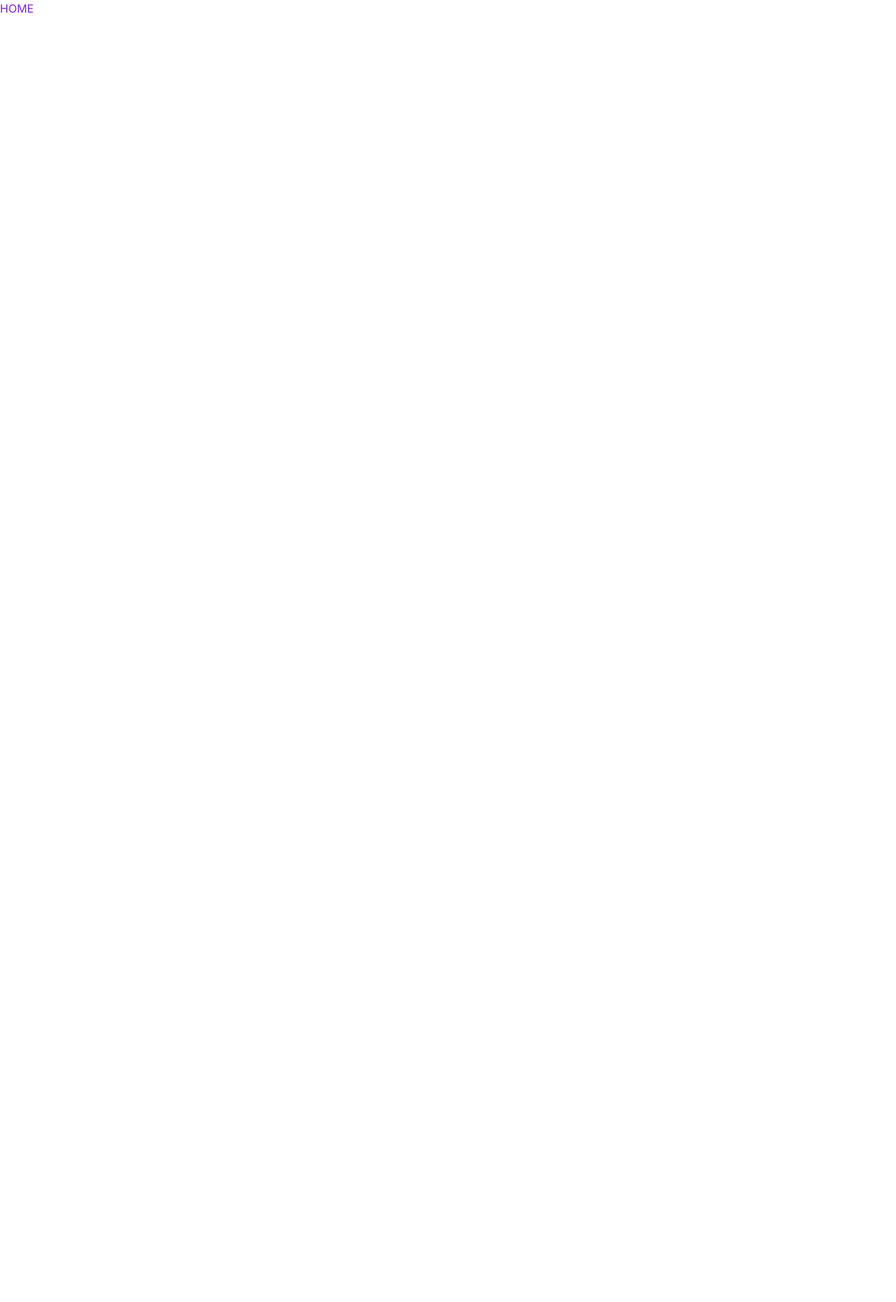
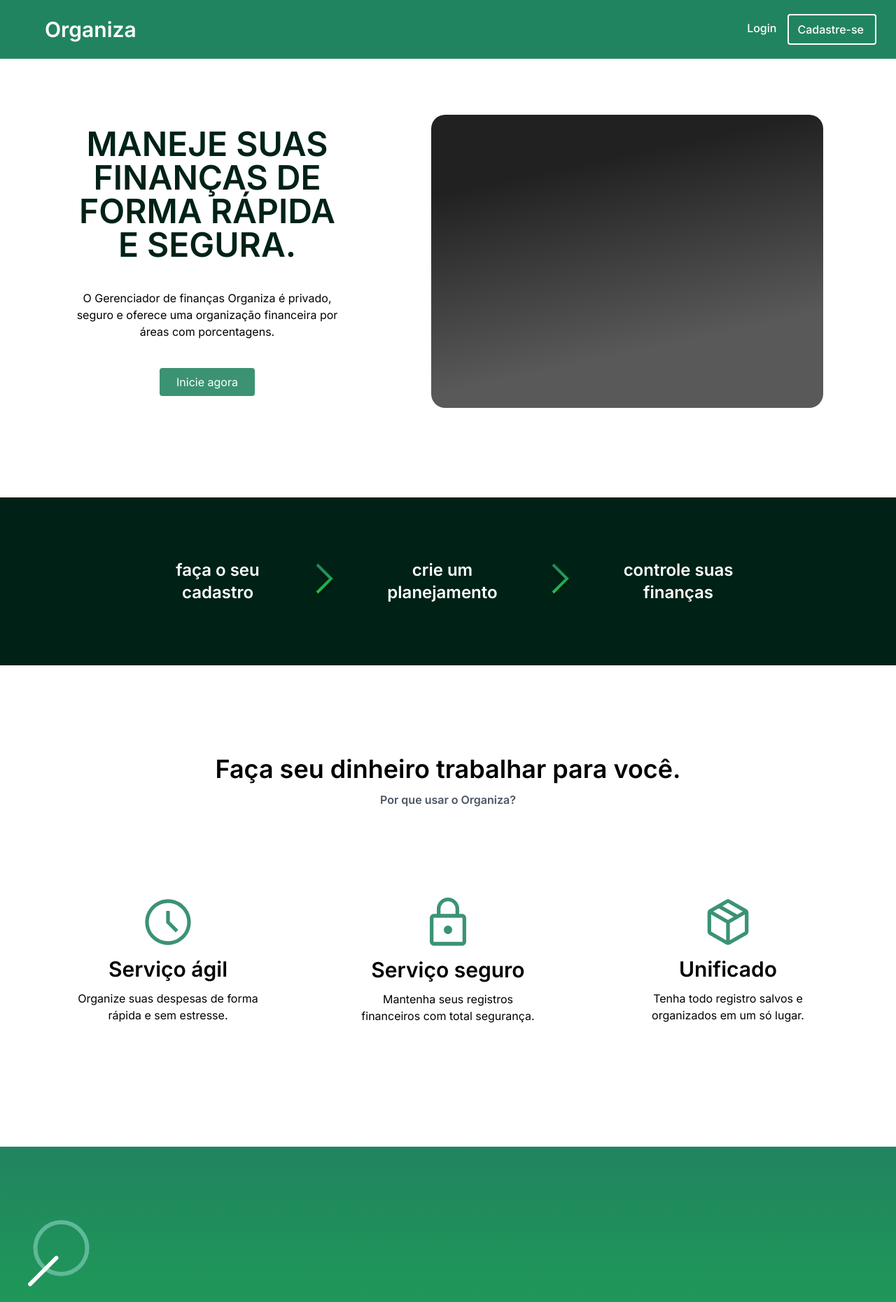
Before and after one commit to gaabrieltorres7/frontend-organiza, a Next.js app: page / in a window 1280 px wide. Shown: the top 1861 px of the page at 70% size. Before the commit the page ends 800 px from the top, so only its background shows below. Built offline with nearby package versions, Linux system fonts and the light colour scheme.

Commit message:
Codigo com resposividade
foi feita toda a parte de responsividade da tela home

```diff
--- a/src/app/page.jsx
+++ b/src/app/page.jsx
@@ -1,8 +1,86 @@
-export default function Home() { //ESSA AQUI É A HOME
+import Footer from "@/components/Footer";
+import Desenvolva from "@/components/home/Desenvolva";
+import HeaderC from "@/components/home/HeaderC";
+import SeuDinheiro from "@/components/home/SeuDinheiro";
 
+export default function Home() {
   return (
     <>
-      <p className="text-purple-700 text-opacity-100">HOME</p>
+      <HeaderC />
+      <section>
+        <div>
+          <div className="flex justify-center items-center mt-20 mb-32">
+            <div className="text-center lg:w-96 lg:mr-32">
+              <h1 className="text-5xl font-semibold mb-10 text-cor-fundo">MANEJE SUAS FINANÇAS DE FORMA RÁPIDA E SEGURA.</h1>
+              <p className="block mb-10">O Gerenciador de finanças Organiza é privado, seguro e oferece uma organização financeira por áreas com porcentagens.</p>
+              <button className="bg-cor-button hover:bg-cor-fundo text-white py-2 px-6 rounded">
+                <a href="/cadastro">Inicie agora</a>
+              </button>
+            </div>
+            <svg className="hidden lg:flex" width="560" height="419" viewBox="0 0 560 419" fill="none" xmlns="http://www.w3.org/2000/svg">
+              <rect width="560" height="419" rx="20" fill="url(#paint0_linear_96_381)" />
+              <defs>
+                <linearGradient id="paint0_linear_96_381" x1="237" y1="65" x2="306.5" y2="389" gradientUnits="userSpaceOnUse">
+                  <stop stop-color="#212121" />
+                  <stop offset="0.845669" stop-color="#595959" />
+                </linearGradient>
+              </defs>
+            </svg>
+          </div>
+
+          <div className="hidden h-60 bg-cor-fundo md:flex justify-center items-center">
+            <p className="text-2xl font-semibold text-center text-white mr-6 w-56">faça o seu cadastro</p>
+            <svg className="mr-10" width="33" height="52" viewBox="0 0 33 52" fill="none" xmlns="http://www.w3.org/2000/svg">
+            <g filter="url(#filter0_d_1_21)">
+              <path d="M6 2L26 22L6 42" stroke="url(#paint0_linear_1_21)" stroke-width="4" />
+            </g>
+            <defs>
+              <filter id="filter0_d_1_21" x="0.585785" y="0.585785" width="32.2426" height="50.8284" filterUnits="userSpaceOnUse" color-interpolation-filters="sRGB">
+              <feFlood flood-opacity="0" result="BackgroundImageFix" />
+              <feColorMatrix in="SourceAlpha" type="matrix" values="0 0 0 0 0 0 0 0 0 0 0 0 0 0 0 0 0 0 127 0" result="hardAlpha" />
+              <feOffset dy="4" />
+              <feGaussianBlur stdDeviation="2" />
+              <feComposite in2="hardAlpha" operator="out" />
+              <feColorMatrix type="matrix" values="0 0 0 0 0 0 0 0 0 0 0 0 0 0 0 0 0 0 0.25 0" />
+              <feBlend mode="normal" in2="BackgroundImageFix" result="effect1_dropShadow_1_21" />
+              <feBlend mode="normal" in="SourceGraphic" in2="effect1_dropShadow_1_21" result="shape" />
+              </filter>
+              <linearGradient id="paint0_linear_1_21" x1="16" y1="2" x2="16" y2="42" gradientUnits="userSpaceOnUse">
+                <stop stop-color="#218460" />
+                <stop offset="1" stop-color="#1BC149" />
+              </linearGradient>
+            </defs>
+            </svg>
+
+            <p className="text-2xl font-semibold text-white mr-10 w-56 text-center">crie um planejamento</p>
+              <svg className="mr-10" width="33" height="52" viewBox="0 0 33 52" fill="none" xmlns="http://www.w3.org/2000/svg">
+                <g filter="url(#filter0_d_1_21)">
+                <path d="M6 2L26 22L6 42" stroke="url(#paint0_linear_1_21)" stroke-width="4" />
+                </g>
+                <defs>
+                  <filter id="filter0_d_1_21" x="0.585785" y="0.585785" width="32.2426" height="50.8284" filterUnits="userSpaceOnUse" color-interpolation-filters="sRGB">
+                  <feFlood flood-opacity="0" result="BackgroundImageFix" />
+                  <feColorMatrix in="SourceAlpha" type="matrix" values="0 0 0 0 0 0 0 0 0 0 0 0 0 0 0 0 0 0 127 0" result="hardAlpha" />
+                  <feOffset dy="4" />
+                  <feGaussianBlur stdDeviation="2" />
+                   <feComposite in2="hardAlpha" operator="out" />
+                   <feColorMatrix type="matrix" values="0 0 0 0 0 0 0 0 0 0 0 0 0 0 0 0 0 0 0.25 0" />
+                  <feBlend mode="normal" in2="BackgroundImageFix" result="effect1_dropShadow_1_21" />
+                  <feBlend mode="normal" in="SourceGraphic" in2="effect1_dropShadow_1_21" result="shape" />
+                  </filter>
+                  <linearGradient id="paint0_linear_1_21" x1="16" y1="2" x2="16" y2="42" gradientUnits="userSpaceOnUse">
+                    <stop stop-color="#218460" />
+                    <stop offset="1" stop-color="#1BC149" />
+                  </linearGradient>
+                </defs>
+              </svg>
+            <p className="text-2xl font-semibold text-white w-56 text-center">controle suas finanças</p>
+          </div>
+        </div>
+      </section>
+      <SeuDinheiro />
+      <Desenvolva />
+      <Footer />
     </>
   )
 }
--- a/src/components/home/Desenvolva.jsx
+++ b/src/components/home/Desenvolva.jsx
@@ -2,15 +2,15 @@ import React from "react"
 
 export default function Desenvolva() {
   return (
-    <div className="flex items-center justify-center text-center h-688 bg-gradient-to-b from-custom1-green to-custom2-green">
+    <div className="flex items-center justify-center text-center  lg:h-688 bg-gradient-to-b from-custom1-green to-custom2-green">
         <div className="relative">
-          <svg className="mb-96" width="88" height="95" viewBox="0 0 88 95" fill="none" xmlns="http://www.w3.org/2000/svg">
+          <svg className="hidden md:block mb-96" width="88" height="95" viewBox="0 0 88 95" fill="none" xmlns="http://www.w3.org/2000/svg">
             <circle cx="47.5" cy="40" r="37" stroke="#5FB998" stroke-width="6" />
             <path d="M40.5 54L3 91.5" stroke="white" stroke-width="6" stroke-linecap="round" />
           </svg>
         </div>
 
-        <h3 className="font-semibold text-64 w-1040 text-gray-50">desenvolva, evolua e alcance seus objetivos conosco. Sua parceira financeira para um futuro seguro e próspero.</h3>
+        <h3 className="font-semibold text-xl md:text-5xl lg:text-64  w-1040 text-gray-50">desenvolva, evolua e alcance seus objetivos conosco. Sua parceira financeira para um futuro seguro e próspero.</h3>
 
         <svg className="" width="72" height="72" viewBox="0 0 72 72" fill="none" xmlns="http://www.w3.org/2000/svg">
           <circle cx="36" cy="4" r="4" fill="#00482E" />
--- a/src/components/home/HeaderC.jsx
+++ b/src/components/home/HeaderC.jsx
@@ -1,21 +1,22 @@
 'use client'
 import React from 'react';
+import Link from 'next/link';
 
 function HeaderC() {
   return (
-    <nav className=" border-gray-200 bg-custom-green">
-      <div className="max-w-screen-xl flex flex-wrap items-center justify-between ml-14 p-5">
+    <nav className="bg-custom-green">
+      <div className="flex flex-wrap items-center justify-between ml-11  p-0 md:p-5 ">
         <a href="" class="flex items-center">
-          <span className="self-center text-3xl font-semibold whitespace-nowrap dark:text-white">Organiza</span>
+          <span className="self-center text-3xl font-semibold whitespace-nowrap text-white">Organiza</span>
         </a>
 
-        <div className="absolute top-auto right-24 w-auto" id="navbar-default">
-          <ul className="font-medium flex flex-col p-4 md:p-0 mt-4 md:flex-row md:space-x-14 md:mt-0">
+        <div className="" >
+          <ul className="font-medium flex mr-2 p-4 md:p-0  ">
             <li>
-              <a href="/login" className="block py-2 pl-3 pr-4 text-white md:p-0 dark:text-white " aria-current="page">Login</a>
+              <Link href="/login" className="block py-2 pl-3 pr-4  text-white" aria-current="page">Login</Link>
             </li>
             <li>
-              <a href="/cadastro" className="block py-2 pl-3 pr-4 text-gray-900 rounded md:hover:bg-transparent md:border-0  md:p-0 dark:text-white dark:hover:text-white md:dark:hover:bg-transparent">Cadastre-se</a>
+              <Link href="/cadastro" className="block py-2 pl-3 pr-4 p rounded border-2 border-white text-white hover:bg-slate-300">Cadastre-se</Link>
             </li>
           </ul>
         </div>
--- a/src/components/home/SeuDinheiro.jsx
+++ b/src/components/home/SeuDinheiro.jsx
@@ -2,14 +2,14 @@ import React from 'react'
 
 export default function SeuDinheiro() {
   return (
-      <div className="h-688">
+      <div className="hidden md:block h-688">
         <div className="justify-center items-center text-center p-32">
           <h1 className="font-semibold text-4xl">Faça seu dinheiro trabalhar para você.</h1>
           <p className="text-base text-gray-600 mt-3 font-semibold">Por que usar o Organiza?</p>
         </div>
 
         <div className="flex justify-center items-center">
-          <div className="text-center mr-44">
+          <div className="text-center lg:mr-32">
             <svg className="" width="" height="66" viewBox="0 0 66 66" fill="none" xmlns="http://www.w3.org/2000/svg">
               <path d="M35.6316 31.6667V31.9573L35.8371 32.1629L47.6742 44L44 47.6742L30.3684 34.0427V17.0351H35.6316V31.6667ZM33 65.6316C28.4803 65.6316 24.242 64.7744 20.278 63.064C16.3005 61.3476 12.8476 59.0219 9.91284 56.0871C6.97816 53.1524 4.65233 49.6995 2.936 45.722C1.22555 41.758 0.368423 37.5197 0.368423 33C0.368423 28.4803 1.22555 24.242 2.936 20.278C4.65233 16.3005 6.97816 12.8476 9.91284 9.91283C12.8476 6.97815 16.3005 4.65231 20.278 2.93599C24.242 1.22553 28.4803 0.368408 33 0.368408C37.5197 0.368408 41.758 1.22553 45.722 2.93599C49.6995 4.65231 53.1524 6.97815 56.0872 9.91283C59.0219 12.8476 61.3477 16.3005 63.064 20.278C64.7745 24.242 65.6316 28.4803 65.6316 33C65.6316 37.5197 64.7745 41.758 63.064 45.722C61.3477 49.6995 59.0219 53.1524 56.0872 56.0871C53.1524 59.0219 49.6995 61.3476 45.722 63.064C41.758 64.7744 37.5197 65.6316 33 65.6316ZM33 60.3684C40.5738 60.3684 47.0443 57.6981 52.3712 52.3712C57.6981 47.0443 60.3684 40.5737 60.3684 33C60.3684 25.4262 57.6981 18.9556 52.3712 13.6288C47.0443 8.30188 40.5738 5.63157 33 5.63157C25.4262 5.63157 18.9557 8.30188 13.6288 13.6288C8.3019 18.9556 5.63158 25.4262 5.63158 33C5.63158 40.5737 8.3019 47.0443 13.6288 52.3712C18.9557 57.6981 25.4262 60.3684 33 60.3684Z" fill="#3B9373" />
             </svg>
@@ -17,7 +17,7 @@ export default function SeuDinheiro() {
             <p className="w-72 text-center">Organize suas despesas de forma rápida e sem estresse.</p>
           </div>
 
-          <div className="text-center mr-44">
+          <div className="text-center lg:mr-32">
             <svg className="" width="" height="69" viewBox="0 0 52 69" fill="none" xmlns="http://www.w3.org/2000/svg">
               <path d="M9.33334 23.3684H10.0351V22.6667V16C10.0351 11.5743 11.5867 7.82248 14.7046 4.70456C17.8225 1.58665 21.5743 0.0350952 26 0.0350952C30.4257 0.0350952 34.1776 1.58665 37.2954 4.70456C40.4133 7.82248 41.9649 11.5743 41.9649 16V22.6667V23.3684H42.6667H46C47.6458 23.3684 49.0371 23.9463 50.2121 25.1213C51.3871 26.2963 51.9649 27.6876 51.9649 29.3333V62.6667C51.9649 64.3124 51.3871 65.7037 50.2121 66.8787C49.0371 68.0538 47.6458 68.6316 46 68.6316H6.00001C4.35425 68.6316 2.96296 68.0538 1.78794 66.8787C0.61292 65.7037 0.0350952 64.3124 0.0350952 62.6667V29.3333C0.0350952 27.6876 0.61292 26.2963 1.78794 25.1213C2.96296 23.9463 4.35425 23.3684 6.00001 23.3684H9.33334ZM5.29825 62.6667V63.3684H6.00001H46H46.7018V62.6667V29.3333V28.6316H46H6.00001H5.29825V29.3333V62.6667ZM15.2983 22.6667V23.3684H16H36H36.7018V22.6667V16C36.7018 13.0382 35.6571 10.498 33.5795 8.42046C31.502 6.34291 28.9618 5.29825 26 5.29825C23.0382 5.29825 20.498 6.34291 18.4205 8.42046C16.3429 10.498 15.2983 13.0382 15.2983 16V22.6667ZM30.2121 50.2121C29.0371 51.3871 27.6458 51.9649 26 51.9649C24.3543 51.9649 22.963 51.3871 21.7879 50.2121C20.6129 49.0371 20.0351 47.6458 20.0351 46C20.0351 44.3543 20.6129 42.963 21.7879 41.7879C22.963 40.6129 24.3543 40.0351 26 40.0351C27.6458 40.0351 29.0371 40.6129 30.2121 41.7879C31.3871 42.963 31.9649 44.3543 31.9649 46C31.9649 47.6458 31.3871 49.0371 30.2121 50.2121Z" fill="#3B9373" />
             </svg>
```
Also changed, not shown: src/app/home/page.jsx (deleted, +0 -92 lines).
